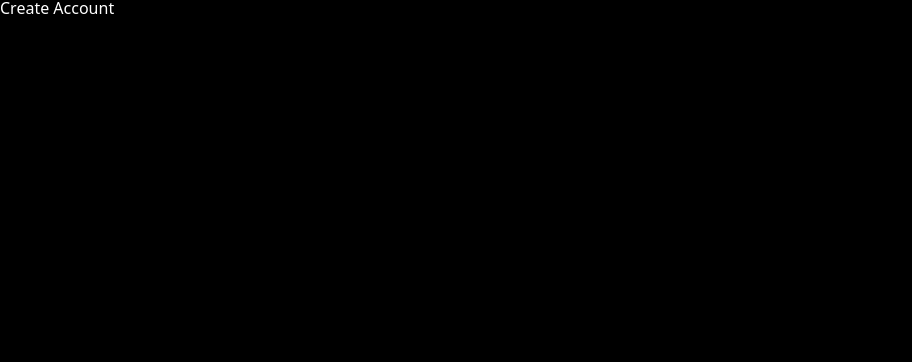
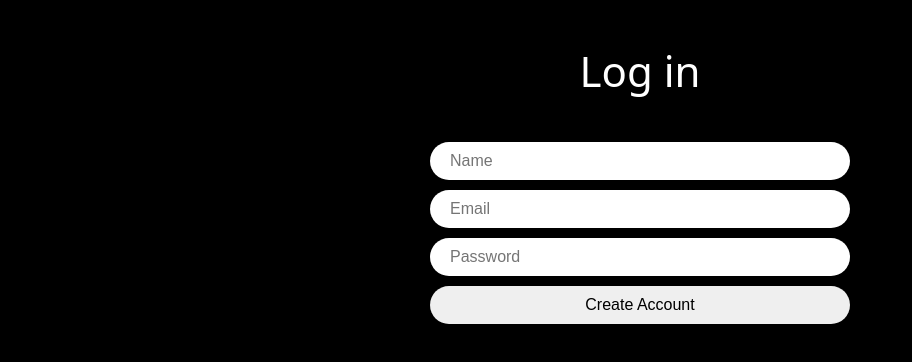
Before and after one commit to kamja44/nwitter-reloaded, a React (Vite) app: page /create-account in a window 1280 px wide. Shown: the top 362 px of the page, without its empty margins (0-912 px from the left). Built offline with nearby package versions, Linux system fonts and the light colour scheme.

Commit message:
Login Forms and ui

```diff
--- a/src/App.tsx
+++ b/src/App.tsx
@@ -4,7 +4,7 @@ import Home from "./routes/home";
 import Profile from "./routes/profile";
 import CreateAccount from "./routes/create-account";
 import Login from "./routes/login";
-import { createGlobalStyle } from "styled-components";
+import styled, { createGlobalStyle } from "styled-components";
 import reset from "styled-reset";
 import { useEffect, useState } from "react";
 import LoadingScreen from "./components/loading-screen";
@@ -46,7 +46,11 @@ const GlobalStyles = createGlobalStyle`
         font-family: system-ui, -apple-system, BlinkMacSystemFont, 'Segoe UI', Roboto, Oxygen, Ubuntu, Cantarell, 'Open Sans', 'Helvetica Neue', sans-serif;
     }
 `
-
+const Wrapper = styled.div`
+    height: 100vh;
+    display: flex;
+    justify-content: center;
+`;
 function App(){
     const [Loading, setLoading] = useState(true);
     const init = async() => {
@@ -57,10 +61,10 @@ function App(){
         init();
     }, []);
 
-    return<>
+    return<Wrapper>
         <GlobalStyles />
         {Loading ? <LoadingScreen /> : <RouterProvider router = {router} />}
-    </>;
+    </Wrapper>;
 }
 
 export default App;
--- a/src/routes/create-account.tsx
+++ b/src/routes/create-account.tsx
@@ -1,3 +1,80 @@
+import { useState } from "react";
+import styled from "styled-components";
+
+const Wrapper = styled.div`
+    height: 100%;
+    display: flex;
+    flex-direction: column;
+    align-items: center;
+    width: 420px;
+    padding: 50px 0px;
+`;
+const Title = styled.h1`
+    font-size: 42px;
+`;
+const Form = styled.form`
+    margin-top: 50px;
+    display: flex;
+    flex-direction: column;
+    gap: 10px;
+    width: 100%;
+`;
+const Input = styled.input`
+    padding: 10px 20px;
+    border-radius: 50px;
+    border: none;
+    width: 100%;
+    font-size: 16px;
+    &[type="submit"]{
+        cursor: pointer;
+        &:hover{
+            opacity: 0.8;
+        }
+    }
+`;
+const Error = styled.span`
+    font-weight: 600;
+    color: tomato;
+`;
+
 export default function CreateAccount(){
-    return <h1>Create Account</h1>;
+    const [isLoading, setLoading] = useState(false);
+    const [name, setName] = useState("");
+    const [email, setEmail] = useState("");
+    const [password, setPassword] = useState("");
+    const [error, setError] = useState("");
+    const onChange = (e: React.ChangeEvent<HTMLInputElement>) => {
+        const {target:{name, value}} = e;
+        if(name === "name"){
+            setName(value);
+        }else if (name === "email"){
+            setEmail(value);
+        }else if (name === "password"){
+            setPassword(value);
+        }
+    }
+    const onSubmit = (e: React.FormEvent<HTMLFormElement>) => {
+        e.preventDefault();
+        try{
+            // create an account
+            // set the name of the user
+            // redirect to the home page
+        }catch(e){
+            /// setError
+        }finally{
+            setLoading(false);
+        }
+
+        console.log(name, email, password);
+    }
+    return <Wrapper>
+        <Title>Log in</Title>
+        <Form onSubmit={onSubmit}>
+            <Input onChange={onChange} name="name" value={name} placeholder="Name" type="text" required />
+            <Input onChange={onChange} name="email" value={email} placeholder="Email" type="email" required />
+            <Input onChange={onChange} name="password" value={password} placeholder="Password" type="password" required />
+            <Input type="submit" value={isLoading ? "Loading... " : "Create Account"} />
+            </Form>
+            {error !== "" ? <Error>{error}</Error>: null}
+    </Wrapper>;
 }
```
